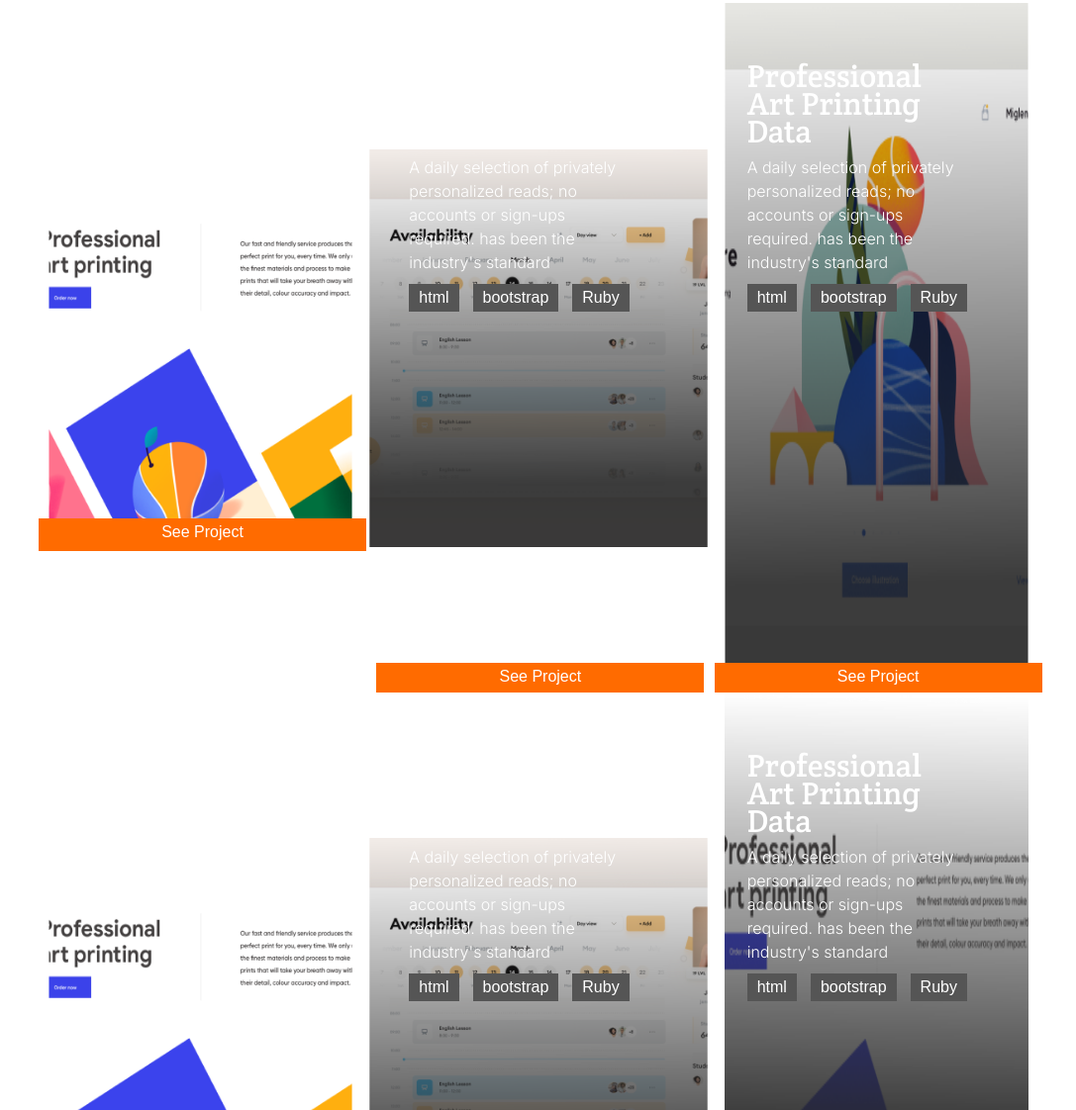
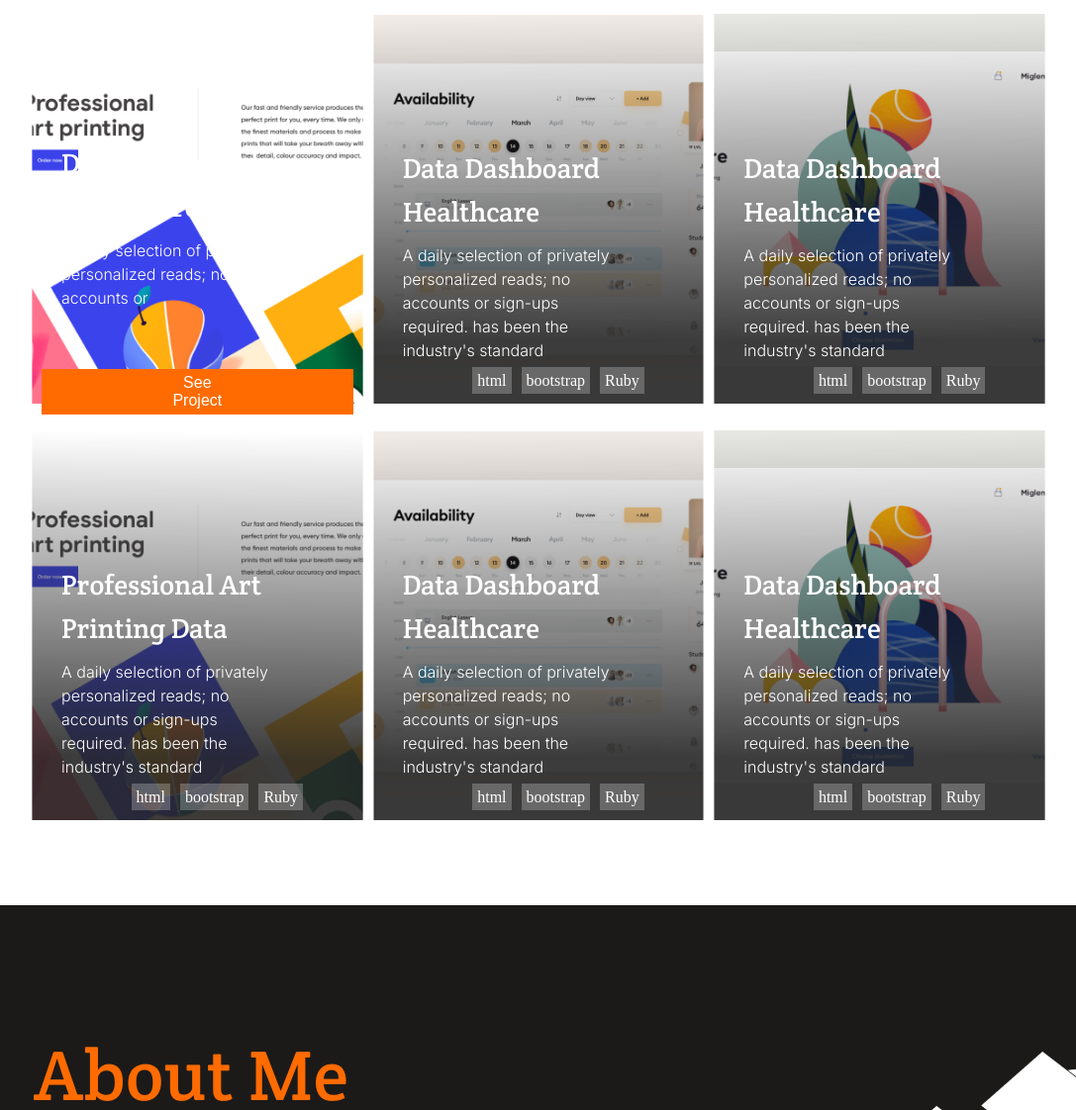
Before and after one commit to DiamondNath07/Portfolio, a website: page index.html in a window 1280 px wide. Shown: the part 1310-2432 px from the top of the page at 99% size, without its empty margins (96-1183 px from the left). Drawn offline with Linux system fonts and the light colour scheme.

Commit message:
add style to contact-page

```diff
--- a/index.html
+++ b/index.html
@@ -74,8 +74,10 @@
         </article>
         <article class="work-info">
           <h3>Multi-Post Stories</h3>
-        <p>A daily selection of privately personalized reads; no accounts or sign-ups required. has been the industry's
+          <p>A daily selection of privately personalized reads; no accounts or sign-ups required. has been the
+            industry's
             standard dummy text ever since the 1500s, when an unknown printer took a standard dummy text.</p>
+
           <div class="btn">
             <button type="button">css</button>
             <button type="button">html</button>
@@ -91,91 +93,150 @@
     <section class="cards">
       <div class="card-container">
         <div class="card1 card-a">
-          <div class="text-wrapper txt-wr-a">
+          <div class="text-wrapper">
             <h4>Professional Art Printing Data</h4>
             <p>A daily selection of privately personalized reads; no accounts or sign-ups required. has been the
               industry's standard</p>
-            <button type="button">html</button>
-            <button type="button">bootstrap</button>
-            <button type="button">Ruby</button>
-          </div>
-          <span></span>
+            <button id="btn" type="button">html</button>
+            <button id="btn" type="button">bootstrap</button>
+            <buttonid="btn" type="button">Ruby</button>
               <div class="card-button">
                 <a href="#"><button type="submit">See Project</button></a>
+              </div>
+          </div>
+          <div class="txt-wr-a">
+            <h4>Data Dashboard Healthcare</h4>
+            <p id="ad">A daily selection of privately personalized reads; no accounts or </p>
+               <div class="card-s">
+              <a href="#"><button type="submit">See Project</button></a>
+            </div>
           </div>
         </div>
       </div>
 
       <div class="card1 card-b">
-          <div class="text-wrapper txt-wr-b">
+        <div class="text-wrapper ">
           <h4>Professional Art Printing Data</h4>
           <p>A daily selection of privately personalized reads; no accounts or sign-ups required. has been the
             industry's standard</p>
-            <button type="button">html</button>
-            <button type="button">bootstrap</button>
-            <button type="button">Ruby</button>
+          <button id="btn" type="button">html</button>
+          <button id="btn" type="button">bootstrap</button>
+          <button id="btn" type="button">Ruby</button>
+          <div class="card-button">
+            <a href="#"><button type="submit">See Project</button></a>
+          </div>
+        </div>
+        <div class="txt-wr-b">
+          <h4>Data Dashboard Healthcare</h4>
+          <p>A daily selection of privately personalized reads; no accounts or sign-ups required. has been the
+            industry's standard</p>
+          <ul class="techs">
+            <li><a href="">html</a></li>
+            <li><a href="">bootstrap</a></li>
+            <li><a href="">Ruby</a></li>
+          </ul>
+        </div>
+      </div>
+      <div class="card1 card-c">
+        <div class="text-wrapper">
+          <h4>Professional Art Printing Data</h4>
+          <p>A daily selection of privately personalized reads; no accounts or sign-ups required. has been the
+            industry's standard</p>
+          <button id="btn" type="button">html</button>
+          <button id="btn" type="button">bootstrap</button>
+          <button id="btn" type="button">Ruby</button>
+          <div class="card-button">
+            <a href="#"><button type="submit">See Project</button></a>
+          </div>
+        </div>
+        <div class="txt-wr-c">
+          <h4>Data Dashboard Healthcare</h4>
+          <p>A daily selection of privately personalized reads; no accounts or sign-ups required. has been the
+            industry's standard</p>
+          <ul class="techs">
+            <li><a href="">html</a></li>
+            <li><a href="">bootstrap</a></li>
+            <li><a href="">Ruby</a></li>
+          </ul>
+
         </div>
         <span></span>
+      </div>
+      <div class="card1 card-d">
+        <div class="text-wrapper">
+          <h4>Professional Art Printing Data</h4>
+          <p>A daily selection of privately personalized reads; no accounts or sign-ups required. has been the
+            industry's standard</p>
+          <button id="btn" type="button">html</button>
+          <button id="btn" type="button">bootstrap</button>
+          <button id="btn" type="button">Ruby</button>
+          <div class="card-button">
+            <a href="#"><button type="submit">See Project</button></a>
+          </div>
+        </div>
+        <div class="txt-wr-a">
+          <h4>Professional Art Printing Data</h4>
+          <p>A daily selection of privately personalized reads; no accounts or sign-ups required. has been the
+            industry's standard</p>
+          <ul class="techs">
+            <li><a href="">html</a></li>
+            <li><a href="">bootstrap</a></li>
+            <li><a href="">Ruby</a></li>
+          </ul>
+        </div>
+        <span></span>
+
+      </div>
+      <div class="card1 card-b">
+        <div class="text-wrapper">
+          <h4>Professional Art Printing Data</h4>
+          <p>A daily selection of privately personalized reads; no accounts or sign-ups required. has been the
+            industry's standard</p>
+          <button id="btn" type="button">html</button>
+          <button id="btn" type="button">bootstrap</button>
+          <button id="btn" type="button">Ruby</button>
+          <div class="card-button">
+            <a href="#"><button type="submit">See Project</button></a>
+          </div>
+        </div>
+        <div class="txt-wr-b">
+          <h4>Data Dashboard Healthcare</h4>
+          <p>A daily selection of privately personalized reads; no accounts or sign-ups required. has been the
+            industry's standard</p>
+          <ul class="techs">
+            <li><a href="">html</a></li>
+            <li><a href="">bootstrap</a></li>
+            <li><a href="">Ruby</a></li>
+          </ul>
+
+        </div>
+
+      </div>
+      <div class="card1 card-c">
+        <div class="text-wrapper">
+          <h4>Professional Art Printing Data</h4>
+          <p>A daily selection of privately personalized reads; no accounts or sign-ups required. has been the
+            industry's standard</p>
+          <button id="btn" type="button">html</button>
+          <button id="btn" type="button">bootstrap</button>
+          <button id="btn" type="button">Ruby</button>
           <div class="card-button">
             <a href="#"><button type="submit">See Project</button></a>
           </div>
         </div>
 
-        <div class="card1 card-c">
-          <div class="text-wrapper txt-wr-c">
-            <h4>Professional Art Printing Data</h4>
+        <div class="txt-wr-c">
+          <h4>Data Dashboard Healthcare</h4>
           <p>A daily selection of privately personalized reads; no accounts or sign-ups required. has been the
             industry's standard</p>
-            <button type="button">html</button>
-            <button type="button">bootstrap</button>
-            <button type="button">Ruby</button>
+          <ul class="techs">
+            <li><a href="">html</a></li>
+            <li><a href="">bootstrap</a></li>
+            <li><a href="">Ruby</a></li>
+          </ul>
+
         </div>
-          <span></span>
-          <div class="card-button">
-            <a href="#"><button type="submit">See Project</button></a>
-          </div>
-        </div>
-           <div class="card1 card-a">
-          <div class="text-wrapper txt-wr-a">
-            <h4>Professional Art Printing Data</h4>
-            <p>A daily selection of privately personalized reads; no accounts or sign-ups required. has been the
-              industry's standard</p>
-            <button type="button">html</button>
-            <button type="button">bootstrap</button>
-            <button type="button">Ruby</button>
-          </div>
-          <span></span>
-          <div class="card-button">
-            <a href="#"><button type="submit">See Project</button></a>
-          </div>
-        </div>
-         <div class="card1 card-b">
-          <div class="text-wrapper txt-wr-b">
-            <h4>Professional Art Printing Data</h4>
-            <p>A daily selection of privately personalized reads; no accounts or sign-ups required. has been the
-              industry's standard</p>
-            <button type="button">html</button>
-            <button type="button">bootstrap</button>
-            <button type="button">Ruby</button>
-          </div>
-          <span></span>
-          <div class="card-button">
-            <a href="#"><button type="submit">See Project</button></a>
-          </div>
-        </div>
-         <div class="card1 1card-c">
-          <div class="text-wrapper txt-wr-c">
-            <h4>Professional Art Printing Data</h4>
-            <p>A daily selection of privately personalized reads; no accounts or sign-ups required. has been the
-              industry's standard</p>
-            <button type="button">html</button>
-            <button type="button">bootstrap</button>
-            <button type="button">Ruby</button>
-          </div>
-          <span></span>
-          <div class="card-button">
-            <a href="#"><button type="submit">See Project</button></a>
-          </div>
+
       </div>
     </section>
 
@@ -235,6 +296,7 @@
     </article>
   </section>
   <section class="contact">
+    <div class="contact-container">
       <article class="interest">
         <h5>
           I'm always interested in hearing about new projects, so if you'd like to
@@ -255,6 +317,7 @@
           <button type="submit">get in touch</button>
         </span>
       </form>
+    </div>
   </section>
 </body>
 
--- a/styles.css
+++ b/styles.css
@@ -230,6 +230,12 @@ button {
 
 .text-wrapper {
   margin-left: 40px;
+}
+
+.txt-wr-a,
+.txt-wr-b,
+.txt-wr-c {
+  display: none;
 }
 
 .card1 h4 {
@@ -552,7 +558,7 @@ button {
   }
 
   .underline {
-    margin-left: -120px;
+    margin-left: -50px;
     margin-top: 60px;
   }
 
@@ -586,22 +592,20 @@ button {
     margin: 0 auto;
     display: grid;
     align-items: center;
+    gap: 10px;
     grid-template-columns: repeat(3, 1fr);
   }
 
   .card-a {
     background-image: url("./d-images/kard1.png");
-  }
-
-  .txt-wr-a {
-    display: none;
+    background-position: 50% 50%;
+    background-size: contain;
+    background-repeat: no-repeat;
   }
 
   .card-button {
-    margin-top: 101%;
-    width: 97%;
+    width: 100%;
     height: 40px;
-    margin-left: 7px;
   }
 
   .card-b {
@@ -610,8 +614,80 @@ button {
     background-size: contain;
   }
 
+  .text-wrapper {
+    display: none;
+  }
+
+  .txt-wr-a,
+  .txt-wr-b,
+  .txt-wr-c {
+    display: block;
+    margin-left: 30px;
+  }
+
+  .txt-wr-a p#ad {
+    padding-bottom: 50px;
+  }
+
+  .txt-wr-a .card-s button {
+    margin-left: -20px;
+    padding: 5px 127px;
+    background-color: #ff6b00;
+  }
+
+  .txt-wr-a h4,
+  .txt-wr-b h4,
+  .txt-wr-c h4 {
+    font-size: 28px;
+    line-height: 44px;
+    margin-top: 80px;
+  }
+
+  .txt-wr-a .techs,
+  .txt-wr-b .techs,
+  .txt-wr-c .techs,
+  .txt-wr-d .techs {
+    display: flex;
+    justify-content: center;
+  }
+
+  .txt-wr-a .techs li,
+  .txt-wr-b .techs li,
+  .txt-wr-c .techs li,
+  .txt-wr-d .techs li {
+    padding-top: 10px;
+    margin-left: 0;
+    padding-left: 0;
+    list-style: none;
+    padding-left: 10px;
+    padding-bottom: 20px;
+  }
+
+  .txt-wr-a .techs li a,
+  .txt-wr-b .techs li a,
+  .txt-wr-c .techs li a,
+  .txt-wr-d .techs li a {
+    background-color: rgba(255, 255, 255, 0.24);
+    color: #fff;
+    text-decoration: none;
+    padding: 5px 5px;
+  }
+
+  .card-b button,
+  .card-c button {
+    display: none;
+  }
+
   .card-c {
     background-image: url("./d-images/card3.png");
+    background-position: 50% 50%;
+    background-size: contain;
+  }
+
+  .card-d {
+    background-image: url("./d-images/ncad.png");
+    background-position: 50% 50%;
+    background-size: contain;
   }
 
   .about {
@@ -647,4 +723,21 @@ button {
     justify-content: space-around;
     margin-top: 80px;
   }
+
+  .contact-container {
+    display: flex;
+    justify-content: space-between;
+  }
+
+  .interest {
+    flex: 1;
+  }
+
+  .interest h5 {
+    text-align: left;
+  }
+
+  .form {
+    flex: 1;
+  }
 }
```
Also changed, not shown: d-images/ncad.png (added). Lines whose indentation alone changed are shown as unchanged.
